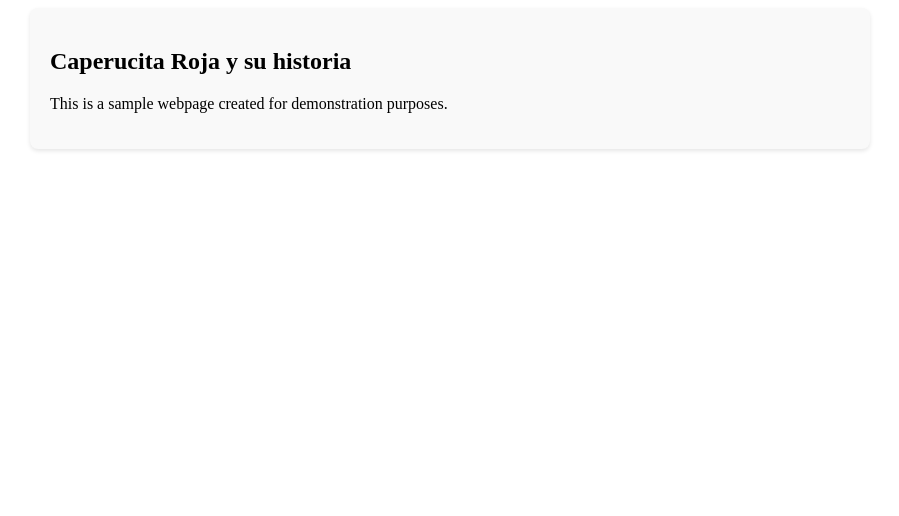
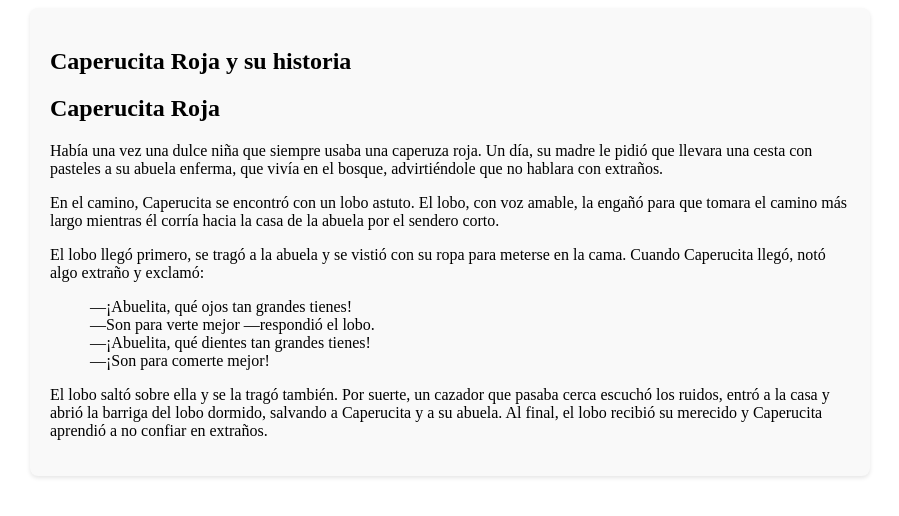
Before and after one commit to kvadrakola/02PracticeGitLittleRedRidingHood, a plain HTML site: page index.html in a window 1280 px wide. Shown: the whole page, without its empty margins (190-1089 px from the left). Drawn offline with Linux system fonts and the light colour scheme.

Commit message:
added a couple of paragraphs of text and also added blockqoute in the index.html.

```diff
--- a/index.html
+++ b/index.html
@@ -9,7 +9,22 @@
 <body>
     <section class="container">
         <h1>Caperucita Roja y su historia</h1>
-        <p>This is a sample webpage created for demonstration purposes.</p>
+        <h1>Caperucita Roja</h1>
+
+    <p>Había una vez una dulce niña que siempre usaba una caperuza roja. Un día, su madre le pidió que llevara una cesta con pasteles a su abuela enferma, que vivía en el bosque, advirtiéndole que no hablara con extraños.</p>
+
+    <p>En el camino, Caperucita se encontró con un lobo astuto. El lobo, con voz amable, la engañó para que tomara el camino más largo mientras él corría hacia la casa de la abuela por el sendero corto.</p>
+
+    <p>El lobo llegó primero, se tragó a la abuela y se vistió con su ropa para meterse en la cama. Cuando Caperucita llegó, notó algo extraño y exclamó:</p>
+
+    <blockquote>
+        <p>—¡Abuelita, qué ojos tan grandes tienes!<br>
+        —Son para verte mejor —respondió el lobo.<br>
+        —¡Abuelita, qué dientes tan grandes tienes!<br>
+        —¡Son para comerte mejor!</p>
+    </blockquote>
+
+    <p>El lobo saltó sobre ella y se la tragó también. Por suerte, un cazador que pasaba cerca escuchó los ruidos, entró a la casa y abrió la barriga del lobo dormido, salvando a Caperucita y a su abuela. Al final, el lobo recibió su merecido y Caperucita aprendió a no confiar en extraños.</p>
 
 </body>
 </html>
```
